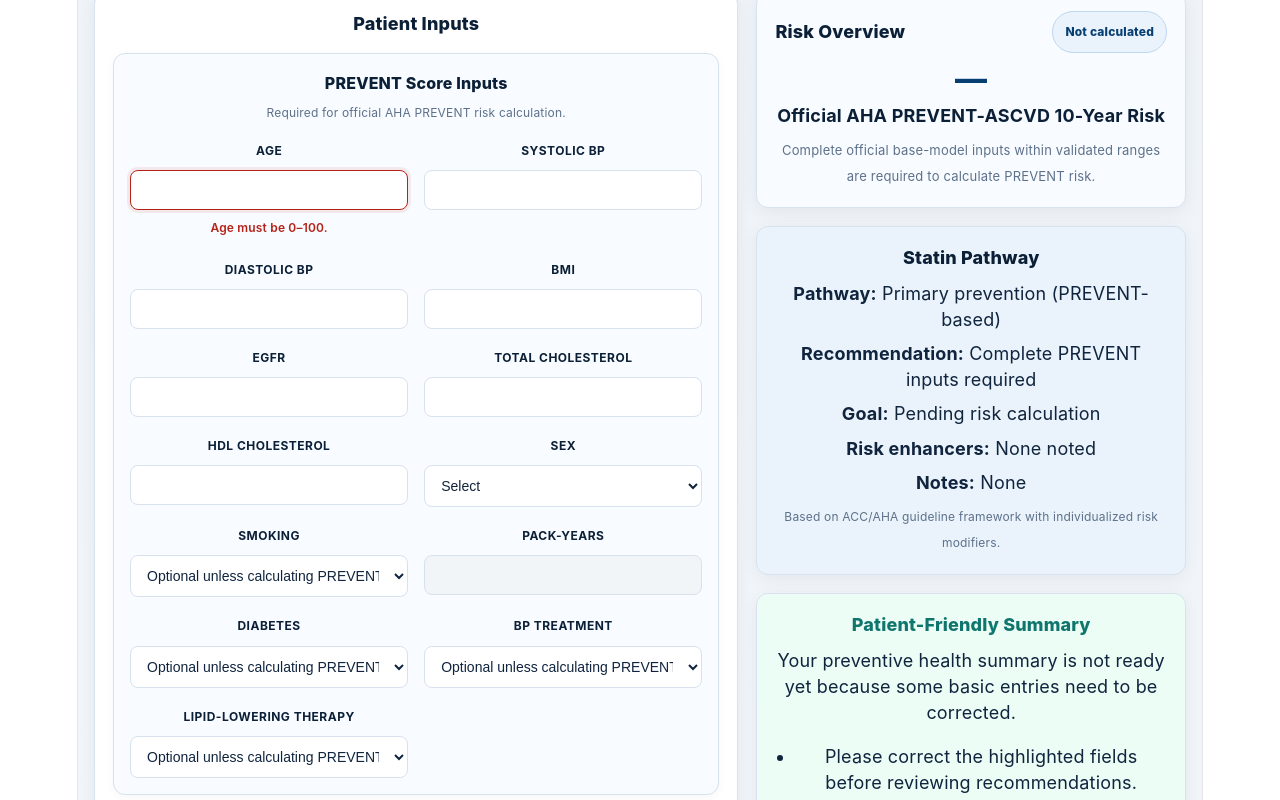
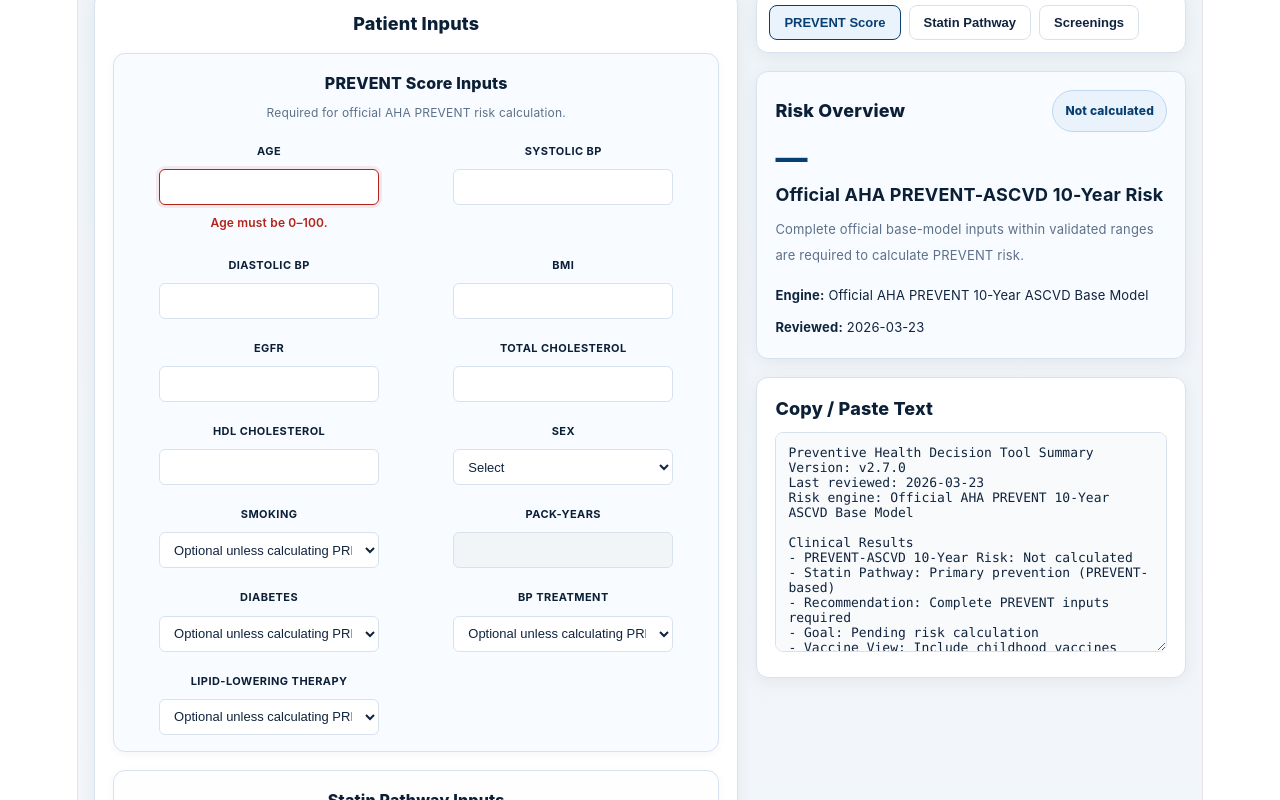
Before and after one commit to danbevington/preventive-health-tool, a React (Vite) app: page / in a window 1280 px wide. Shown: the part 380-1180 px from the top of the page. Built offline with nearby package versions, Linux system fonts and the light colour scheme.

Commit message:
New Tabs and alignment

```diff
--- a/src/App.jsx
+++ b/src/App.jsx
@@ -2,7 +2,7 @@ import { useMemo, useState } from "react";
 import { calcPreventAscvd, riskCat } from "./lib/prevent";
 import { buildStatinPathway } from "./lib/statinPathway";
 
-const APP_VERSION = "v2.6.1";
+const APP_VERSION = "v2.7.0";
 const APP_LAST_REVIEWED = "2026-03-23";
 const RISK_ENGINE_LABEL = "Official AHA PREVENT 10-Year ASCVD Base Model";
 
@@ -85,14 +85,16 @@ function yn(v) {
 function fieldStyle(hasError) {
   return {
     width: "100%",
-    padding: "11px 12px",
-    borderRadius: "8px",
+    maxWidth: "220px",
+    padding: "8px 10px",
+    borderRadius: "6px",
     border: `1px solid ${hasError ? COLORS.danger : COLORS.border}`,
     background: "#fff",
     boxSizing: "border-box",
     color: COLORS.text,
     outline: "none",
-    fontSize: "14px",
+    fontSize: "13px",
+    minHeight: "36px",
     boxShadow: hasError ? "0 0 0 3px rgba(180,35,24,0.08)" : "none",
   };
 }
@@ -100,9 +102,9 @@ function fieldStyle(hasError) {
 function labelStyle() {
   return {
     display: "block",
-    fontSize: "12px",
+    fontSize: "11px",
     fontWeight: 700,
-    marginBottom: "6px",
+    marginBottom: "5px",
     color: COLORS.heading,
     textTransform: "uppercase",
     letterSpacing: "0.04em",
@@ -149,6 +151,19 @@ function buttonStyle(kind = "default") {
     color: COLORS.text,
     cursor: "pointer",
     fontWeight: 700,
+  };
+}
+
+function tabButtonStyle(active) {
+  return {
+    padding: "9px 14px",
+    borderRadius: "8px",
+    border: `1px solid ${active ? COLORS.primaryDark : COLORS.border}`,
+    background: active ? COLORS.primarySoft : "#ffffff",
+    color: active ? COLORS.primaryDark : COLORS.text,
+    cursor: "pointer",
+    fontWeight: 700,
+    fontSize: "13px",
   };
 }
 
@@ -619,6 +634,7 @@ function getVaccinesForDisplay(form) {
 export default function App() {
   const [form, setForm] = useState(INITIAL_FORM);
   const [copyStatus, setCopyStatus] = useState("");
+  const [activeTab, setActiveTab] = useState("prevent");
 
   const screeningErrors = useMemo(() => validateScreeningInputs(form), [form]);
   const additionalErrors = useMemo(() => validateAdditionalInputs(form), [form]);
@@ -1219,7 +1235,41 @@ export default function App() {
           </div>
 
           <div style={{ display: "grid", gap: "18px" }}>
-            <div className="print-card" style={cardStyle(COLORS.cardSoft)}>
+            <div
+              className="no-print"
+              style={{
+                ...cardStyle(),
+                padding: "12px",
+                textAlign: "left",
+              }}
+            >
+              <div style={{ display: "flex", gap: "8px", flexWrap: "wrap" }}>
+                <button
+                  type="button"
+                  onClick={() => setActiveTab("prevent")}
+                  style={tabButtonStyle(activeTab === "prevent")}
+                >
+                  PREVENT Score
+                </button>
+                <button
+                  type="button"
+                  onClick={() => setActiveTab("statin")}
+                  style={tabButtonStyle(activeTab === "statin")}
+                >
+                  Statin Pathway
+                </button>
+                <button
+                  type="button"
+                  onClick={() => setActiveTab("screenings")}
+                  style={tabButtonStyle(activeTab === "screenings")}
+                >
+                  Screenings
+                </button>
+              </div>
+            </div>
+
+            {activeTab === "prevent" && (
+              <div className="print-card" style={{ ...cardStyle(COLORS.cardSoft), textAlign: "left" }}>
                 <div
                   style={{
                     display: "flex",
@@ -1251,83 +1301,188 @@ export default function App() {
                     fontWeight: 800,
                     color: COLORS.primaryDark,
                     lineHeight: 1,
+                    textAlign: "left",
                   }}
                 >
                   {preventRisk != null ? `${preventRisk}%` : "—"}
                 </div>
 
-              <div style={{ marginTop: "8px", fontWeight: 700, color: COLORS.heading }}>
+                <div style={{ marginTop: "8px", fontWeight: 700, color: COLORS.heading, textAlign: "left" }}>
                   Official AHA PREVENT-ASCVD 10-Year Risk
                 </div>
 
-              <div style={{ marginTop: "8px", fontSize: "13px", color: COLORS.textSoft }}>
+                <div style={{ marginTop: "8px", fontSize: "13px", color: COLORS.textSoft, textAlign: "left" }}>
                   {preventRisk != null
                     ? `${preventCategory.label} risk (${preventCategory.range})`
                     : "Complete official base-model inputs within validated ranges are required to calculate PREVENT risk."}
                 </div>
-            </div>
-
-            <div className="print-card" style={cardStyle(COLORS.primarySoft)}>
+
+                <div style={{ marginTop: "14px", fontSize: "13px", color: COLORS.text, textAlign: "left" }}>
+                  <strong>Engine:</strong> {RISK_ENGINE_LABEL}
+                </div>
+                <div style={{ marginTop: "6px", fontSize: "13px", color: COLORS.text, textAlign: "left" }}>
+                  <strong>Reviewed:</strong> {APP_LAST_REVIEWED}
+                </div>
+              </div>
+            )}
+
+            {activeTab === "statin" && (
+              <div className="print-card" style={{ ...cardStyle(COLORS.primarySoft), textAlign: "left" }}>
                 <div
                   style={{
                     fontSize: "18px",
                     fontWeight: 800,
                     color: COLORS.heading,
                     marginBottom: "10px",
+                    textAlign: "left",
                   }}
                 >
                   Statin Pathway
                 </div>
 
-              <div style={{ marginBottom: "8px" }}>
+                <div style={{ marginBottom: "8px", textAlign: "left" }}>
                   <strong>Pathway:</strong> {statinPlan?.pathway || "Insufficient data"}
                 </div>
-              <div style={{ marginBottom: "8px" }}>
+                <div style={{ marginBottom: "8px", textAlign: "left" }}>
                   <strong>Recommendation:</strong> {statinPlan?.recommendation || "Insufficient data"}
                 </div>
-              <div style={{ marginBottom: "8px" }}>
+                <div style={{ marginBottom: "8px", textAlign: "left" }}>
                   <strong>Goal:</strong> {statinPlan?.goal || "Insufficient data"}
                 </div>
-              <div style={{ marginBottom: "8px" }}>
+                <div style={{ marginBottom: "8px", textAlign: "left" }}>
                   <strong>Risk enhancers:</strong>{" "}
                   {statinPlan?.enhancers?.length ? statinPlan.enhancers.join(", ") : "None noted"}
                 </div>
-              <div>
+                <div style={{ textAlign: "left" }}>
                   <strong>Notes:</strong> {statinPlan?.notes?.length ? statinPlan.notes.join(", ") : "None"}
                 </div>
-              <div style={{ marginTop: "8px", fontSize: "12px", color: COLORS.textSoft }}>
+
+                <div style={{ marginTop: "10px", fontSize: "12px", color: COLORS.textSoft, textAlign: "left" }}>
                   Based on ACC/AHA guideline framework with individualized risk modifiers.
                 </div>
               </div>
-
-            <div className="print-card" style={cardStyle(COLORS.accentSoft)}>
+            )}
+
+            {activeTab === "screenings" && (
+              <>
+                <div className="print-card" style={{ ...cardStyle(COLORS.accentSoft), textAlign: "left" }}>
                   <div
                     style={{
                       fontSize: "18px",
                       fontWeight: 800,
                       color: COLORS.accent,
                       marginBottom: "10px",
+                      textAlign: "left",
                     }}
                   >
                     Patient-Friendly Summary
                   </div>
-              <p style={{ marginTop: 0, color: COLORS.text }}>{patientSummary.intro}</p>
-              <ul style={{ paddingLeft: "20px", marginBottom: 0 }}>
+                  <p style={{ marginTop: 0, color: COLORS.text, textAlign: "left" }}>{patientSummary.intro}</p>
+                  <ul style={{ paddingLeft: "20px", marginBottom: 0, textAlign: "left" }}>
                     {patientSummary.steps.map((item, i) => (
-                  <li key={i} style={{ marginBottom: "6px" }}>
+                      <li key={i} style={{ marginBottom: "6px", textAlign: "left" }}>
                         {item}
                       </li>
                     ))}
                   </ul>
                 </div>
 
-            <div className="no-print" style={cardStyle()}>
+                <div className="print-card" style={{ ...cardStyle(), textAlign: "left" }}>
+                  <div
+                    style={{
+                      fontSize: "18px",
+                      fontWeight: 800,
+                      color: COLORS.heading,
+                      marginBottom: "14px",
+                      textAlign: "left",
+                    }}
+                  >
+                    Clinical Output
+                  </div>
+
+                  <div style={{ display: "grid", gridTemplateColumns: "1fr", gap: "16px" }}>
+                    {[
+                      { title: "Screenings", items: derived.screenings, bg: COLORS.primarySoft },
+                      { title: "Vaccines", items: derived.vaccines, bg: COLORS.successSoft },
+                      { title: "Counseling", items: derived.counseling, bg: COLORS.purpleSoft },
+                      { title: "Care Gaps", items: derived.careGaps, bg: COLORS.warningSoft },
+                    ].map((section) => (
+                      <div
+                        key={section.title}
+                        style={{
+                          background: section.bg,
+                          border: `1px solid ${COLORS.border}`,
+                          borderRadius: "10px",
+                          padding: "16px",
+                          textAlign: "left",
+                        }}
+                      >
+                        <div
+                          style={{
+                            fontSize: "15px",
+                            fontWeight: 800,
+                            color: COLORS.heading,
+                            marginBottom: "8px",
+                            textAlign: "left",
+                          }}
+                        >
+                          {section.title}
+                        </div>
+                        <ul style={{ paddingLeft: "20px", marginBottom: 0, textAlign: "left" }}>
+                          {section.items.length
+                            ? section.items.map((item, i) => (
+                                <li key={i} style={{ marginBottom: "6px", textAlign: "left" }}>
+                                  {item}
+                                </li>
+                              ))
+                            : <li style={{ textAlign: "left" }}>None yet.</li>}
+                        </ul>
+                      </div>
+                    ))}
+
+                    <div
+                      style={{
+                        background: "#eef8f4",
+                        border: `1px solid ${COLORS.border}`,
+                        borderRadius: "10px",
+                        padding: "16px",
+                        textAlign: "left",
+                      }}
+                    >
+                      <div
+                        style={{
+                          fontSize: "15px",
+                          fontWeight: 800,
+                          color: COLORS.heading,
+                          marginBottom: "8px",
+                          textAlign: "left",
+                        }}
+                      >
+                        Suggested Orders / Actions
+                      </div>
+                      <ul style={{ paddingLeft: "20px", marginBottom: 0, textAlign: "left" }}>
+                        {derived.orders.length
+                          ? derived.orders.map((item, i) => (
+                              <li key={i} style={{ marginBottom: "6px", textAlign: "left" }}>
+                                {item}
+                              </li>
+                            ))
+                          : <li style={{ textAlign: "left" }}>No actions yet.</li>}
+                      </ul>
+                    </div>
+                  </div>
+                </div>
+              </>
+            )}
+
+            <div className="no-print" style={{ ...cardStyle(), textAlign: "left" }}>
               <div
                 style={{
                   fontSize: "18px",
                   fontWeight: 800,
                   color: COLORS.heading,
                   marginBottom: "10px",
+                  textAlign: "left",
                 }}
               >
                 Copy / Paste Text
@@ -1346,90 +1501,9 @@ export default function App() {
                   fontSize: "13px",
                   background: "#f8fafc",
                   color: COLORS.text,
+                  textAlign: "left",
                 }}
               />
-            </div>
-          </div>
-        </div>
-
-        <div className="print-card" style={{ ...cardStyle(), marginTop: "18px" }}>
-          <div
-            style={{
-              fontSize: "18px",
-              fontWeight: 800,
-              color: COLORS.heading,
-              marginBottom: "14px",
-            }}
-          >
-            Clinical Output
-          </div>
-
-          <div style={{ display: "grid", gridTemplateColumns: "1fr 1fr", gap: "16px" }}>
-            {[
-              { title: "Screenings", items: derived.screenings, bg: COLORS.primarySoft },
-              { title: "Vaccines", items: derived.vaccines, bg: COLORS.successSoft },
-              { title: "Counseling", items: derived.counseling, bg: COLORS.purpleSoft },
-              { title: "Care Gaps", items: derived.careGaps, bg: COLORS.warningSoft },
-            ].map((section) => (
-              <div
-                key={section.title}
-                style={{
-                  background: section.bg,
-                  border: `1px solid ${COLORS.border}`,
-                  borderRadius: "10px",
-                  padding: "16px",
-                }}
-              >
-                <div
-                  style={{
-                    fontSize: "15px",
-                    fontWeight: 800,
-                    color: COLORS.heading,
-                    marginBottom: "8px",
-                  }}
-                >
-                  {section.title}
-                </div>
-                <ul style={{ paddingLeft: "20px", marginBottom: 0 }}>
-                  {section.items.length
-                    ? section.items.map((item, i) => (
-                        <li key={i} style={{ marginBottom: "6px" }}>
-                          {item}
-                        </li>
-                      ))
-                    : <li>None yet.</li>}
-                </ul>
-              </div>
-            ))}
-
-            <div
-              style={{
-                gridColumn: "1 / span 2",
-                background: "#eef8f4",
-                border: `1px solid ${COLORS.border}`,
-                borderRadius: "10px",
-                padding: "16px",
-              }}
-            >
-              <div
-                style={{
-                  fontSize: "15px",
-                  fontWeight: 800,
-                  color: COLORS.heading,
-                  marginBottom: "8px",
-                }}
-              >
-                Suggested Orders / Actions
-              </div>
-              <ul style={{ paddingLeft: "20px", marginBottom: 0 }}>
-                {derived.orders.length
-                  ? derived.orders.map((item, i) => (
-                      <li key={i} style={{ marginBottom: "6px" }}>
-                        {item}
-                      </li>
-                    ))
-                  : <li>No actions yet.</li>}
-              </ul>
             </div>
           </div>
         </div>
```
Lines whose indentation alone changed are shown as unchanged.
